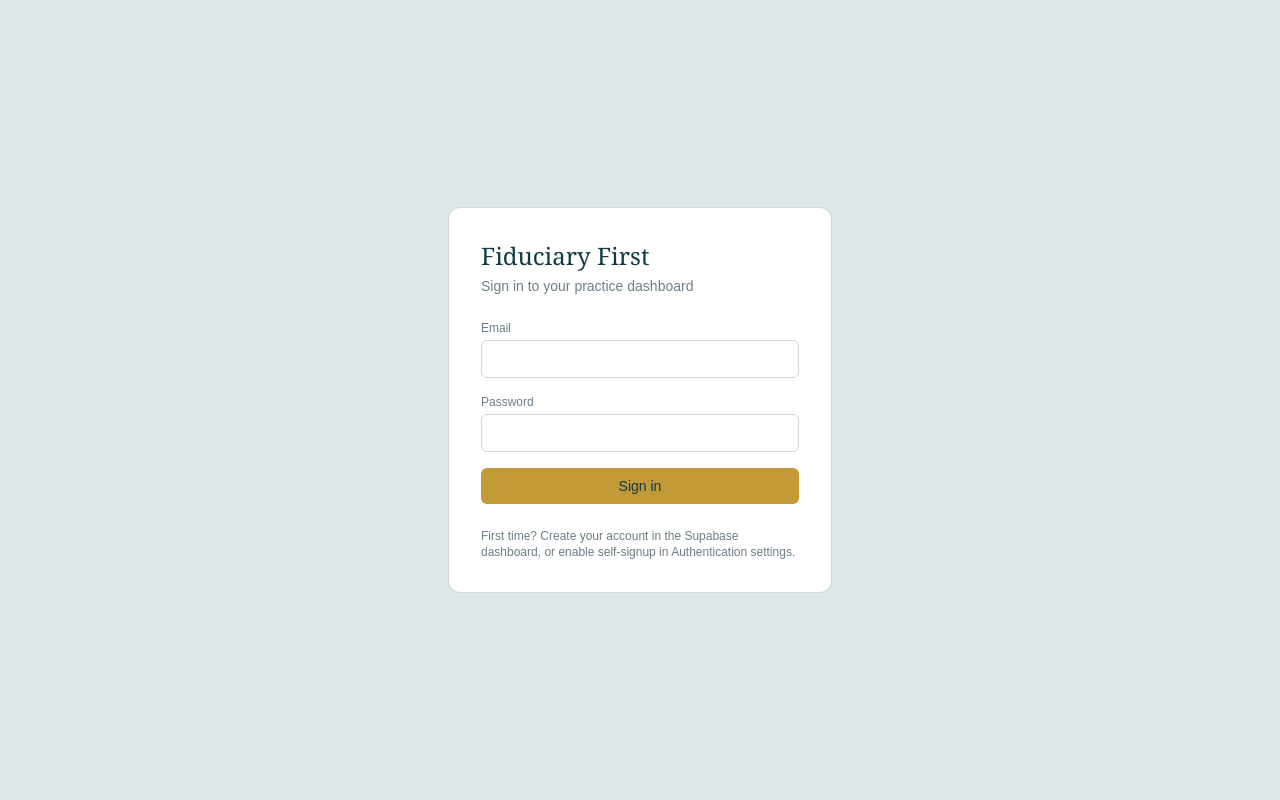
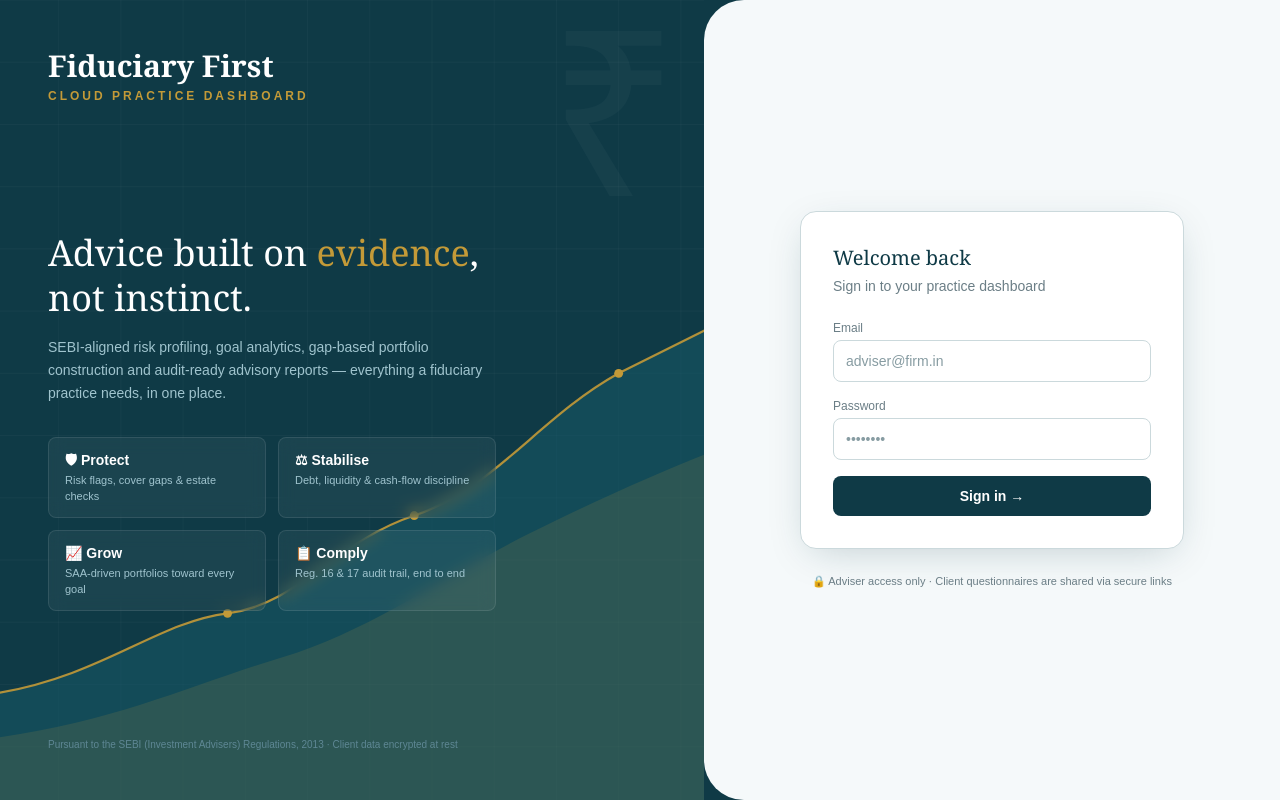
Before and after one commit to Prakash7534/fiduciary-cloud, a Next.js app: page /login in a window 1280 px wide. Built offline with nearby package versions, Linux system fonts and the light colour scheme.

Commit message:
feat: redesigned login page — split layout, growth-chart backdrop, Protect/Stabilise/Grow feature chips

```diff
--- a/app/login/page.tsx
+++ b/app/login/page.tsx
@@ -18,53 +18,131 @@
     const supabase = createClient();
     const { error } = await supabase.auth.signInWithPassword({ email, password });
     setLoading(false);
-    if (error) {
-      setError(error.message);
-      return;
-    }
+    if (error) { setError(error.message); return; }
     router.push("/clients");
     router.refresh();
   }
 
   return (
-    <div className="min-h-screen flex items-center justify-center bg-[#DDE6E8]">
-      <div className="w-full max-w-sm bg-white border border-[#CBD9DC] rounded-xl p-8">
-        <h1 className="font-serif text-2xl text-[#0F3A46] mb-1">Fiduciary First</h1>
+    <div className="min-h-screen flex bg-[#0F3A46] relative overflow-hidden">
+
+      {/* ── Left panel — brand story ─────────────────────────────────────── */}
+      <div className="hidden lg:flex flex-col justify-between w-[55%] p-12 relative">
+
+        {/* Decorative background: growth chart + grid */}
+        <svg className="absolute inset-0 w-full h-full" viewBox="0 0 800 900" preserveAspectRatio="xMidYMid slice" aria-hidden>
+          {/* faint grid */}
+          {Array.from({ length: 12 }).map((_, i) => (
+            <line key={"v"+i} x1={i * 70} y1="0" x2={i * 70} y2="900" stroke="#FFFFFF" strokeOpacity="0.04" />
+          ))}
+          {Array.from({ length: 14 }).map((_, i) => (
+            <line key={"h"+i} x1="0" y1={i * 70} x2="800" y2={i * 70} stroke="#FFFFFF" strokeOpacity="0.04" />
+          ))}
+          {/* rising area chart */}
+          <path d="M0,780 C120,760 180,700 260,690 C340,680 380,610 470,580 C560,550 610,470 700,420 C750,395 780,380 800,370 L800,900 L0,900 Z"
+            fill="#175A69" fillOpacity="0.55" />
+          <path d="M0,830 C140,810 220,770 320,740 C420,710 500,650 600,600 C680,560 750,530 800,510 L800,900 L0,900 Z"
+            fill="#C39A38" fillOpacity="0.14" />
+          {/* growth line + points */}
+          <path d="M0,780 C120,760 180,700 260,690 C340,680 380,610 470,580 C560,550 610,470 700,420 C750,395 780,380 800,370"
+            fill="none" stroke="#C39A38" strokeWidth="2.5" strokeOpacity="0.9" />
+          {[ [260,690],[470,580],[700,420] ].map(([x, y], i) => (
+            <circle key={i} cx={x} cy={y} r="5" fill="#C39A38" />
+          ))}
+          {/* subtle rupee watermark */}
+          <text x="620" y="220" fontSize="260" fill="#FFFFFF" fillOpacity="0.03" fontFamily="serif">₹</text>
+        </svg>
+
+        {/* Brand */}
+        <div className="relative z-10">
+          <h1 className="font-serif text-3xl font-bold text-white">Fiduciary First</h1>
+          <p className="text-xs tracking-[0.25em] text-[#C39A38] font-semibold mt-1">CLOUD PRACTICE DASHBOARD</p>
+        </div>
+
+        {/* Value proposition */}
+        <div className="relative z-10 max-w-md">
+          <h2 className="font-serif text-4xl text-white leading-tight">
+            Advice built on <span className="text-[#C39A38]">evidence</span>,<br />
+            not instinct.
+          </h2>
+          <p className="text-sm text-[#A0C4CE] mt-4 leading-relaxed">
+            SEBI-aligned risk profiling, goal analytics, gap-based portfolio construction
+            and audit-ready advisory reports — everything a fiduciary practice needs, in one place.
+          </p>
+
+          {/* Feature chips */}
+          <div className="grid grid-cols-2 gap-3 mt-8">
+            {[
+              ["🛡", "Protect", "Risk flags, cover gaps & estate checks"],
+              ["⚖", "Stabilise", "Debt, liquidity & cash-flow discipline"],
+              ["📈", "Grow", "SAA-driven portfolios toward every goal"],
+              ["📋", "Comply", "Reg. 16 & 17 audit trail, end to end"],
+            ].map(([icon, title, sub]) => (
+              <div key={title} className="bg-white/5 border border-white/10 rounded-lg px-4 py-3 backdrop-blur-sm">
+                <p className="text-sm font-semibold text-white">{icon} {title}</p>
+                <p className="text-[11px] text-[#A0C4CE] mt-0.5">{sub}</p>
+              </div>
+            ))}
+          </div>
+        </div>
+
+        {/* Footer note */}
+        <p className="relative z-10 text-[10px] text-[#5E8794]">
+          Pursuant to the SEBI (Investment Advisers) Regulations, 2013 · Client data encrypted at rest
+        </p>
+      </div>
+
+      {/* ── Right panel — sign in ────────────────────────────────────────── */}
+      <div className="flex-1 flex items-center justify-center p-6 bg-[#F5F9FA] lg:rounded-l-[2.5rem] relative">
+        <div className="w-full max-w-sm">
+
+          {/* Mobile brand (hidden on desktop) */}
+          <div className="lg:hidden text-center mb-8">
+            <h1 className="font-serif text-2xl font-bold text-[#0F3A46]">Fiduciary First</h1>
+            <p className="text-[10px] tracking-[0.25em] text-[#C39A38] font-semibold mt-1">CLOUD PRACTICE DASHBOARD</p>
+          </div>
+
+          <div className="bg-white border border-[#CBD9DC] rounded-2xl p-8 shadow-[0_10px_40px_-12px_rgba(15,58,70,0.25)]">
+            <h2 className="font-serif text-xl text-[#0F3A46] mb-1">Welcome back</h2>
             <p className="text-sm text-[#6B7E86] mb-6">Sign in to your practice dashboard</p>
+
             <form onSubmit={handleSubmit} className="space-y-4">
               <div>
                 <label className="block text-xs font-medium text-[#6B7E86] mb-1">Email</label>
                 <input
-              type="email"
-              required
-              value={email}
+                  type="email" required value={email}
                   onChange={(e) => setEmail(e.target.value)}
-              className="w-full border border-[#CBD9DC] rounded-md px-3 py-2 text-sm"
+                  placeholder="adviser@firm.in"
+                  className="w-full border border-[#CBD9DC] rounded-lg px-3 py-2.5 text-sm outline-none focus:border-[#175A69] focus:ring-2 focus:ring-[#175A69]/15 transition-shadow"
                 />
               </div>
               <div>
                 <label className="block text-xs font-medium text-[#6B7E86] mb-1">Password</label>
                 <input
-              type="password"
-              required
-              value={password}
+                  type="password" required value={password}
                   onChange={(e) => setPassword(e.target.value)}
-              className="w-full border border-[#CBD9DC] rounded-md px-3 py-2 text-sm"
+                  placeholder="••••••••"
+                  className="w-full border border-[#CBD9DC] rounded-lg px-3 py-2.5 text-sm outline-none focus:border-[#175A69] focus:ring-2 focus:ring-[#175A69]/15 transition-shadow"
                 />
               </div>
-          {error && <p className="text-sm text-[#B4463C]">{error}</p>}
+              {error && (
+                <div className="bg-[#FDF2F1] border border-[#EDBBBA] rounded-lg px-3 py-2">
+                  <p className="text-xs text-[#B4463C]">{error}</p>
+                </div>
+              )}
               <button
-            type="submit"
-            disabled={loading}
-            className="w-full bg-[#C39A38] text-[#0F3A46] font-medium rounded-md py-2 text-sm disabled:opacity-60"
+                type="submit" disabled={loading}
+                className="w-full bg-[#0F3A46] hover:bg-[#175A69] text-white font-semibold rounded-lg py-2.5 text-sm disabled:opacity-60 transition-colors"
               >
-            {loading ? "Signing in…" : "Sign in"}
+                {loading ? "Signing in…" : "Sign in →"}
               </button>
             </form>
-        <p className="text-xs text-[#6B7E86] mt-6">
-          First time? Create your account in the Supabase dashboard, or enable
-          self-signup in Authentication settings.
+          </div>
+
+          <p className="text-[11px] text-[#6B7E86] mt-6 text-center">
+            🔒 Adviser access only · Client questionnaires are shared via secure links
           </p>
+        </div>
       </div>
     </div>
   );
```
Lines whose indentation alone changed are shown as unchanged.
